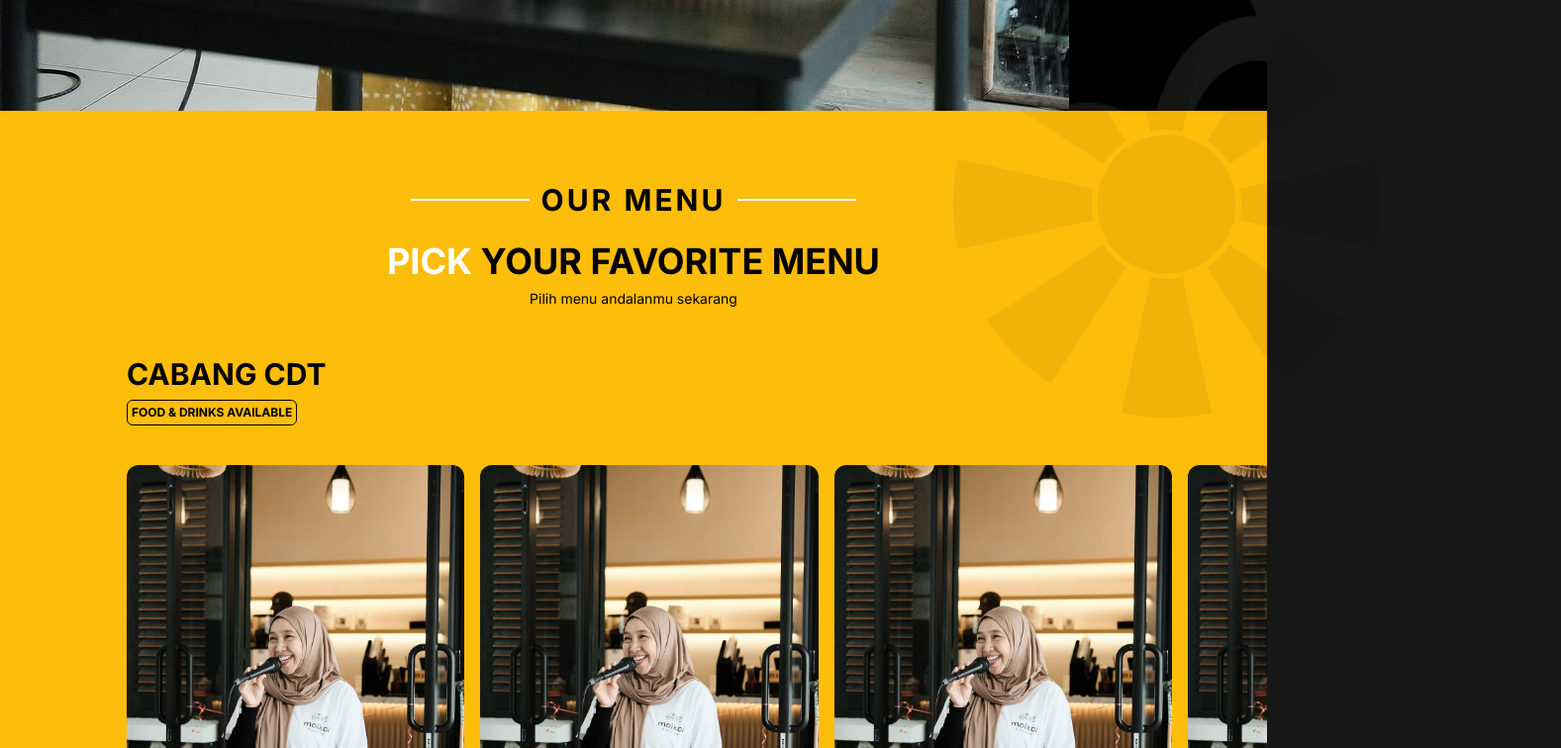
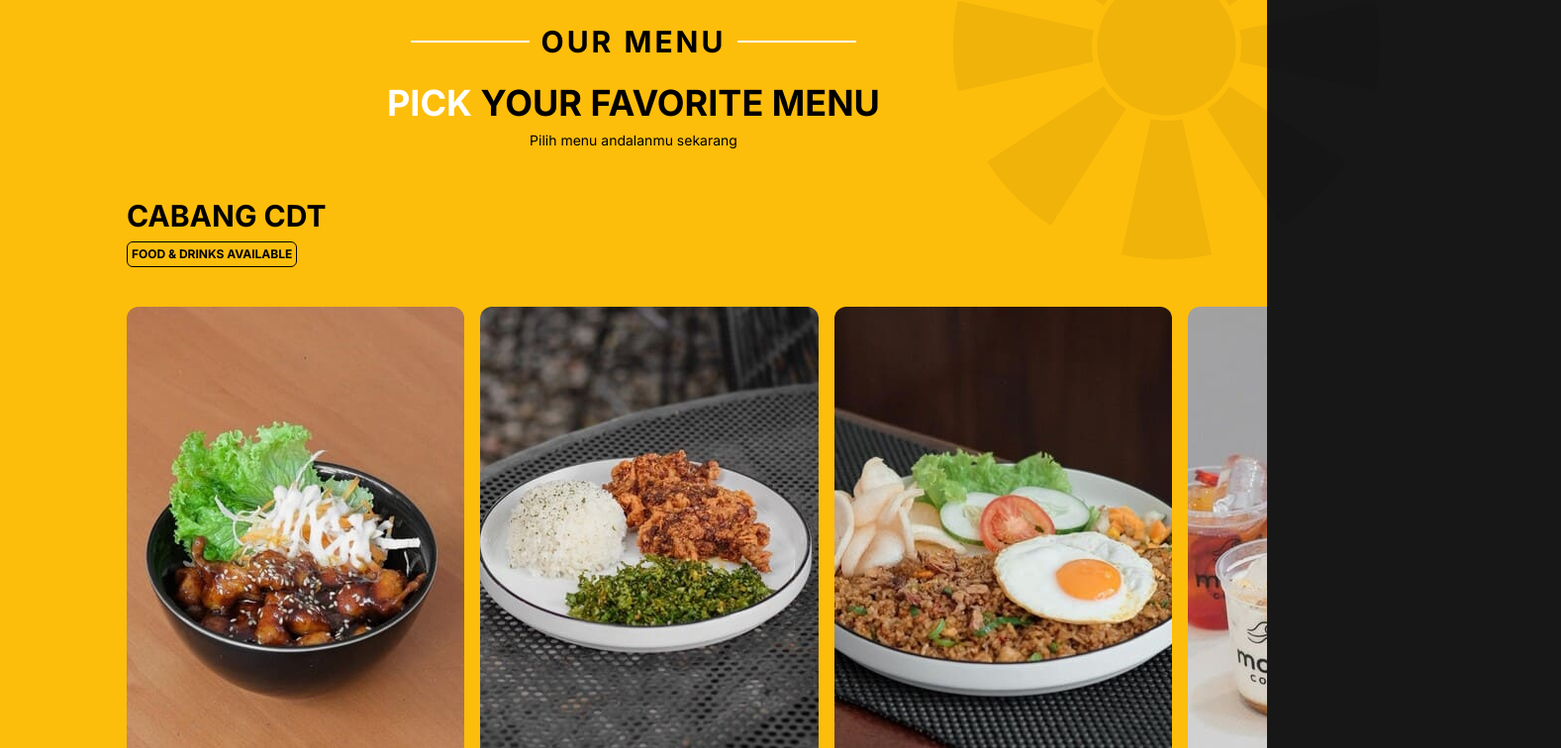
Before and after one commit to d-arsya/moikaicoffee, a Next.js app: page /landingpage in a window 1280 px wide. Shown: the part 2044-2800 px from the top of the page at 99% size, 1577 px wide, since content can reach past the window. Built offline with nearby package versions, Linux system fonts and the light colour scheme.

Commit message:
feat: Photos on landingpage

```diff
--- a/src/app/globals.css
+++ b/src/app/globals.css
@@ -18,6 +18,9 @@ body {
   color: var(--foreground);
   font-family: "Inter", sans-serif;
 }
+* {
+  scroll-behavior: smooth;
+}
 *::-webkit-scrollbar {
   display: none;
 }
--- a/src/components/about.tsx
+++ b/src/components/about.tsx
@@ -1,9 +1,9 @@
 import Image from "next/image";
-import Foto from "../../public/1.jpg";
+import Foto from "../../public/front.jpg";
 import Pola from "../../public/pattern-1.png";
 export default function About() {
   return (
-    <>
+    <div id="about">
       <section className="bg-black sm:hidden relative">
         <div className="px-6 py-24">
           <h1 className="text-primary font-bold tracking-widest flex items-center gap-x-3">
@@ -59,6 +59,6 @@ export default function About() {
           </div>
         </div>
       </section>
-    </>
+    </div>
   );
 }
--- a/src/components/advertisement.tsx
+++ b/src/components/advertisement.tsx
@@ -1,9 +1,12 @@
 import Image from "next/image";
 import Pola from "../../public/pattern-2.png";
-import Foto from "../../public/1.jpg";
+import Foto from "../../public/pour.jpg";
 export default function Advertisement() {
   return (
-    <section className="relative bg-black justify-center w-full flex items-center p-3 py-24">
+    <section
+      id="promo"
+      className="relative bg-black justify-center w-full flex items-center p-3 py-24"
+    >
       <Image
         src={Pola}
         alt="pola"
@@ -11,10 +14,7 @@ export default function Advertisement() {
       />
       <div className="w-full md:w-5/6 rounded-3xl md:h-140 flex flex-col md:flex-row-reverse overflow-hidden shadow-2xl bg-white">
         <div className="relative bg-gray-900 text-white p-6 pb-24 md:pb-3 md:w-1/2 flex items-end">
-          <div
-            className="absolute inset-0 bg-cover bg-center opacity-70"
-            // style={{ backgroundImage: "url('/1.jpg')" }}
-          >
+          <div className="absolute inset-0 bg-cover bg-center opacity-70">
             <Image
               src={Foto}
               alt="foto"
@@ -69,7 +69,7 @@ export default function Advertisement() {
             <span className="text-white">MORNING</span> COFFEE PROMO
           </h2>
 
-          <p className="font-medium mb-3">07:00 - 22:00 WIB</p>
+          <p className="font-medium mb-3">07:00 - 10:00 WIB</p>
           <p className="text-2xl md:text-4xl font-bold">15K</p>
           <h1 className="ml-2 text-sm md:hidden">
             • Americano • Latte • Cappuccino
--- a/src/components/gallery.tsx
+++ b/src/components/gallery.tsx
@@ -3,6 +3,10 @@ import Link from "next/link";
 import Foto from "../../public/1.jpg";
 import Pola from "../../public/pattern-3.png";
 export default function Gallery() {
+  const photos = Array.from(
+    { length: 11 },
+    (_, i) => `/photos/photos-${i + 1}.jpg`
+  );
   return (
     <section className="relative p-3 pt-24 pb-12">
       <h1 className="font-bold text-white text-center text-3xl">
@@ -18,15 +22,18 @@ export default function Gallery() {
         "Jadilah bagian dari perjalanan kami, abadikan kenangan manis di tiap
         sudut moikai"
       </p>
+
       <div className="grid grid-cols-2 md:grid-cols-4 gap-4 my-12 md:px-32">
-        <Image src={Foto} alt="a" className="rounded-md" />
-        <Image src={Foto} alt="a" className="rounded-md" />
-        <Image src={Foto} alt="a" className="rounded-md" />
-        <Image src={Foto} alt="a" className="rounded-md" />
-        <Image src={Foto} alt="a" className="rounded-md" />
-        <Image src={Foto} alt="a" className="rounded-md" />
-        <Image src={Foto} alt="a" className="rounded-md" />
-        <Image src={Foto} alt="a" className="rounded-md" />
+        {photos.map((photo, index) => (
+          <Image
+            src={photo}
+            key={index}
+            width={300}
+            height={300}
+            alt="a"
+            className="rounded-md object-cover aspect-3/5"
+          />
+        ))}
       </div>
 
       <Image
--- a/src/components/header.tsx
+++ b/src/components/header.tsx
@@ -3,6 +3,7 @@
 import { useState } from "react";
 import Image from "next/image";
 import LogoMoikai from "../../public/logo-square.jpg";
+import Link from "next/link";
 
 export default function Header() {
   const [open, setOpen] = useState(false);
@@ -11,13 +12,13 @@ export default function Header() {
     <header className="w-full border-b">
       <div className="mx-auto flex items-center justify-between md:pr-12">
         {/* Logo */}
-        <div className="flex items-center gap-2">
+        <Link href={"/"} className="flex items-center gap-2">
           <Image
             src={LogoMoikai}
             alt="Logo Moikai Coffee"
             className="w-16 md:w-20"
           />
-        </div>
+        </Link>
 
         {/* Desktop navigation */}
         <nav className="hidden md:flex gap-8 text-sm font-medium">
--- a/src/components/location.tsx
+++ b/src/components/location.tsx
@@ -4,7 +4,7 @@ import Link from "next/link";
 import Matahari from "../../public/flower.png";
 export default function Location() {
   return (
-    <section>
+    <section id="locations">
       <div className="bg-black px-3 pb-6 md:pb-24 pt-24">
         <h1 className="text-primary font-bold tracking-widest flex md:justify-center items-center gap-x-3 md:text-3xl">
           <span className="h-0.5 bg-white w-10 md:w-20 inline-block"></span>
@@ -51,7 +51,7 @@ export default function Location() {
               </span>
             </span>
             <Link
-              href={""}
+              href={"https://maps.app.goo.gl/P1nqV8QxZNYhZCgc7"}
               className="bg-primary text-black text-sm flex gap-x-2 justify-center w-full p-3 rounded-md mt-12 font-bold tracking-widest"
             >
               <Navigation /> GET DIRECTIONS
@@ -98,7 +98,7 @@ export default function Location() {
             </span>
           </span>
           <Link
-            href={""}
+            href={"https://maps.app.goo.gl/57H7io4MLcwriVav5"}
             className="bg-black text-primary text-sm flex gap-x-2 justify-center w-full p-3 rounded-md mt-12 font-bold tracking-widest"
           >
             <Navigation /> GET DIRECTIONS
--- a/src/components/menu.tsx
+++ b/src/components/menu.tsx
@@ -6,100 +6,61 @@ import Link from "next/link";
 export default function Menu() {
   const menusCdt = [
     {
-      title: "COFFEE BASED",
-      description: "Lorem ipsum",
-      picture: Foto,
+      title: "Rice Bowl",
+      description: "Menu nasi praktis dengan pilihan lauk favorit.",
+      picture: "/menus/menus-1.jpg",
     },
     {
-      title: "COFFEE BASED",
-      description: "Lorem ipsum",
-      picture: Foto,
+      title: "Nashville",
+      description: "Ayam goreng pedas ala Nashville yang juicy.",
+      picture: "/menus/menus-2.jpg",
     },
     {
-      title: "COFFEE BASED",
-      description: "Lorem ipsum",
-      picture: Foto,
+      title: "Nasi Goreng Kecombrang",
+      description: "Nasi goreng dengan aroma kecombrang yang khas.",
+      picture: "/menus/menus-3.jpg",
     },
     {
-      title: "COFFEE BASED",
-      description: "Lorem ipsum",
-      picture: Foto,
+      title: "Kopi",
+      description: "Signature coffee Moikai untuk menemani harimu.",
+      picture: "/menus/menus-4.jpg",
     },
     {
-      title: "COFFEE BASED",
-      description: "Lorem ipsum",
-      picture: Foto,
-    },
-    {
-      title: "COFFEE BASED",
-      description: "Lorem ipsum",
-      picture: Foto,
-    },
-    {
-      title: "COFFEE BASED",
-      description: "Lorem ipsum",
-      picture: Foto,
-    },
-    {
-      title: "COFFEE BASED",
-      description: "Lorem ipsum",
-      picture: Foto,
-    },
-    {
-      title: "COFFEE BASED",
-      description: "Lorem ipsum",
-      picture: Foto,
+      title: "Dawet Latte",
+      description: "Perpaduan unik espresso dan dawet yang creamy.",
+      picture: "/menus/menus-5.jpg",
     },
   ];
   const menusTamsis = [
     {
-      title: "COFFEE BASED",
-      description: "Lorem ipsum",
-      picture: Foto,
+      title: "Rice Bowl",
+      description: "Menu nasi praktis dengan pilihan lauk favorit.",
+      picture: "/menus/menus-1.jpg",
     },
     {
-      title: "COFFEE BASED",
-      description: "Lorem ipsum",
-      picture: Foto,
+      title: "Nashville",
+      description: "Ayam goreng pedas ala Nashville yang juicy.",
+      picture: "/menus/menus-2.jpg",
     },
     {
-      title: "COFFEE BASED",
-      description: "Lorem ipsum",
-      picture: Foto,
+      title: "Nasi Goreng Kecombrang",
+      description: "Nasi goreng dengan aroma kecombrang yang khas.",
+      picture: "/menus/menus-3.jpg",
     },
     {
-      title: "COFFEE BASED",
-      description: "Lorem ipsum",
-      picture: Foto,
+      title: "Kopi",
+      description: "Signature coffee Moikai untuk menemani harimu.",
+      picture: "/menus/menus-4.jpg",
     },
     {
-      title: "COFFEE BASED",
-      description: "Lorem ipsum",
-      picture: Foto,
-    },
-    {
-      title: "COFFEE BASED",
-      description: "Lorem ipsum",
-      picture: Foto,
-    },
-    {
-      title: "COFFEE BASED",
-      description: "Lorem ipsum",
-      picture: Foto,
-    },
-    {
-      title: "COFFEE BASED",
-      description: "Lorem ipsum",
-      picture: Foto,
-    },
-    {
-      title: "COFFEE BASED",
-      description: "Lorem ipsum",
-      picture: Foto,
+      title: "Dawet Latte",
+      description: "Perpaduan unik espresso dan dawet yang creamy.",
+      picture: "/menus/menus-5.jpg",
     },
   ];
+
   return (
-    <section className="relative bg-primary py-6">
+    <section id="menu" className="relative bg-primary py-6">
       <Image
         src={Matahari}
         alt="sun"
@@ -171,7 +132,7 @@ export default function Menu() {
         ))}
       </div>
       <Link
-        href={""}
+        href={"/menu.pdf"}
         className="bg-black text-primary rounded-md p-2 w-max m-auto block"
       >
         Lihat Semua Menu Kami
```
Also changed, not shown: src/components/footer.tsx (+40 -21 lines), public/pour.jpg (added).
